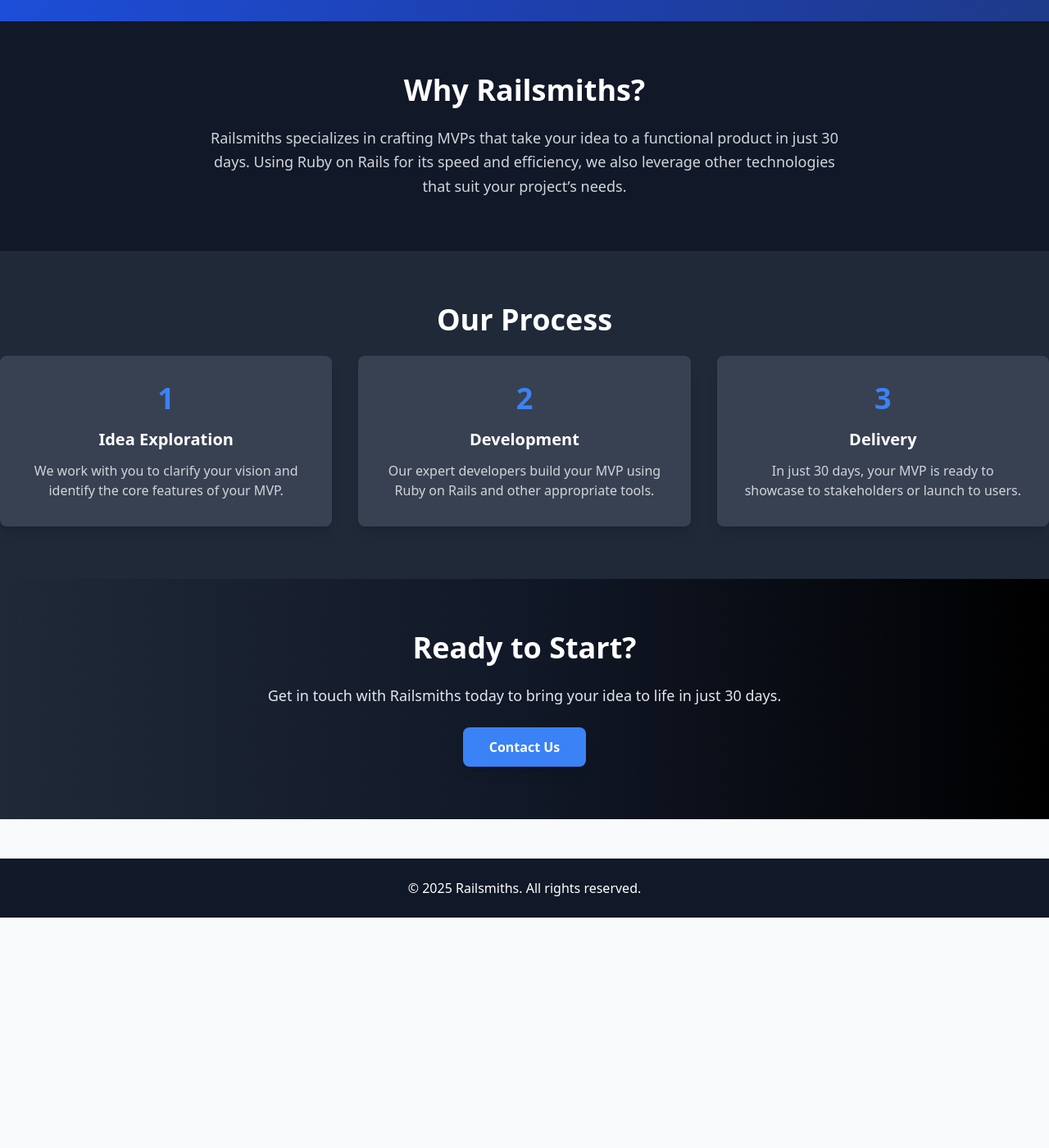
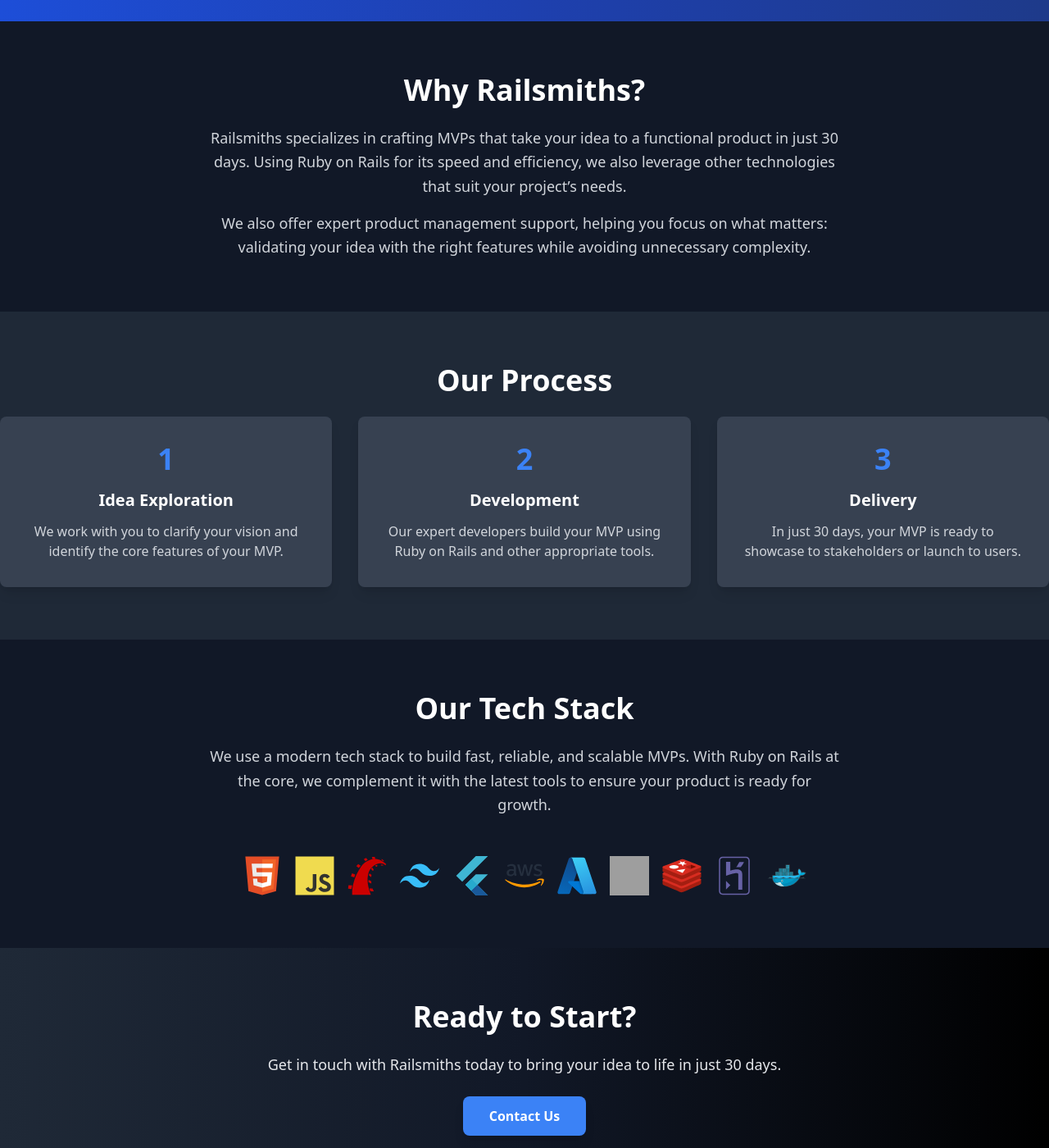
Before and after one commit to mcdonald-conor/railsmiths, a Jekyll site: the page built from index.html, in a window 1280 px wide and 1400 px high, scrolled down 406 px. Shown: the whole window at 82% size. Built offline with Jekyll 4.4.1, drawn with Linux system fonts in a browser that asks for light colours; nearby versions of some CDN libraries; before the commit the page ends 1525 px from its top, so only the background shows below that; grey boxes are pictures that could not be loaded.

Commit message:
tech stack

```diff
--- a/index.html
+++ b/index.html
@@ -19,6 +19,9 @@
     <h2 class="text-4xl font-bold mb-6 text-white">Why Railsmiths?</h2>
     <p class="text-lg max-w-3xl mx-auto leading-relaxed">
       Railsmiths specializes in crafting MVPs that take your idea to a functional product in just 30 days. Using Ruby on Rails for its speed and efficiency, we also leverage other technologies that suit your project’s needs.
+    </p>
+    <p class="text-lg max-w-3xl mx-auto leading-relaxed mt-4">
+      We also offer expert product management support, helping you focus on what matters: validating your idea with the right features while avoiding unnecessary complexity.
     </p>
   </div>
 </section>
@@ -52,6 +55,28 @@
   </div>
 </section>
 
+<section id="tech-stack" class="py-16 bg-gray-900 text-gray-300">
+  <div class="container mx-auto text-center">
+    <h2 class="text-4xl font-bold mb-6 text-white">Our Tech Stack</h2>
+    <p class="text-lg max-w-3xl mx-auto leading-relaxed mb-12">
+      We use a modern tech stack to build fast, reliable, and scalable MVPs. With Ruby on Rails at the core, we complement it with the latest tools to ensure your product is ready for growth.
+    </p>
+    <div class="flex flex-wrap justify-center gap-4 mt-4">
+      <img src="images/HTML5.svg" alt="HTML5" class="h-12 w-12">
+      <img src="images/JavaScript.svg" alt="JavaScript" class="h-12 w-12">
+      <img src="images/Ruby on Rails.svg" alt="Ruby on Rails" class="h-12 w-12">
+      <img src="images/Tailwind CSS.svg" alt="Tailwind CSS" class="h-12 w-12">
+      <img src="images/Flutter.svg" alt="Flutter" class="h-12 w-12">
+      <img src="images/AWS.svg" alt="AWS" class="h-12 w-12">
+      <img src="images/Azure.svg" alt="Azure" class="h-12 w-12">
+      <img src="images/PostgreSQL.svg" alt="PostgreSQL" class="h-12 w-12">
+      <img src="images/Redis.svg" alt="Redis" class="h-12 w-12">
+      <img src="images/Heroku.svg" alt="Heroku" class="h-12 w-12">
+      <img src="images/Docker.svg" alt="Docker" class="h-12 w-12">
+    </div>
+  </div>
+</section>
+
 <section id="contact" class="py-16 bg-gradient-to-r from-gray-800 via-gray-900 to-black text-gray-200">
   <div class="container mx-auto text-center">
     <h2 class="text-4xl font-bold mb-6 text-white">Ready to Start?</h2>
```
Also changed, not shown: images/AWS.svg (added), images/Azure.svg (added), images/Docker.svg (added), images/Flutter.svg (added), images/HTML5.svg (added), images/Heroku.svg (added), images/JavaScript.svg (added), images/PostgresSQL.svg (added), images/Redis.svg (added), images/Ruby on Rails.svg (added), images/Tailwind CSS.svg (added).
